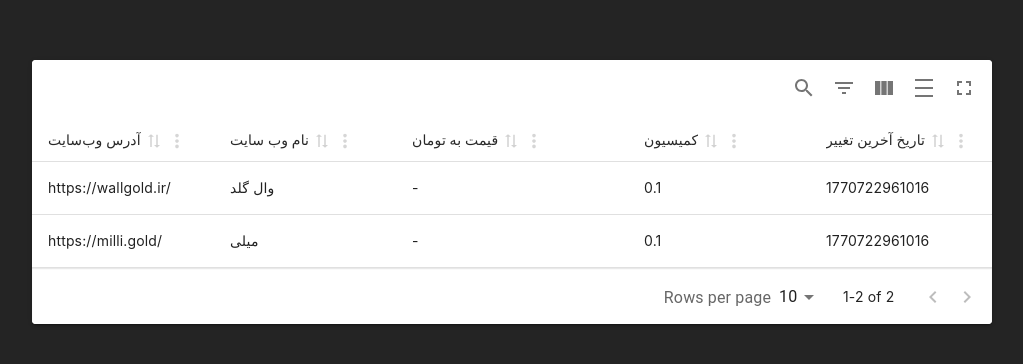
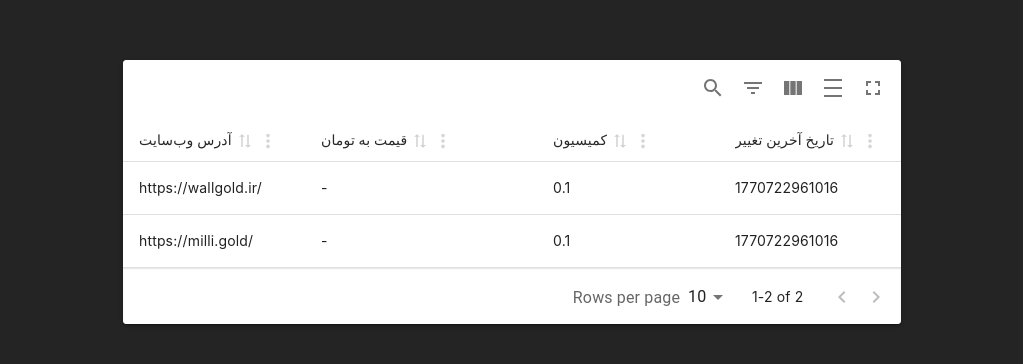
Before and after one commit to Pourghannad/gold-price-arbitrage, a React (Vite) app: page / in a window 1280 px wide. Shown: the part 208-572 px from the top of the page, without its empty margins (128-1151 px from the left). Built offline with nearby package versions, Linux system fonts and the light colour scheme; no server answers; a web font is replaced by a local one.

Commit message:
remove name column in table

```diff
--- a/src/App.tsx
+++ b/src/App.tsx
@@ -20,14 +20,12 @@ function App() {
         data={[
           {
             website: "https://wallgold.ir/",
-            name: "وال گلد",
             priceIRT: dataWallGold?.result?.price,
             commission: 0.1,
             last_modified: new Date().getTime(),
           },
           {
             website: "https://milli.gold/",
-            name: "میلی",
             priceIRT: dataMili?.price * 100,
             commission: 0.1,
             last_modified: new Date().getTime(),
--- a/src/components/Table/Table.tsx
+++ b/src/components/Table/Table.tsx
@@ -13,11 +13,6 @@ const Table = ({data}: ITable) => {
       {
         accessorKey: 'website',
         header: 'آدرس وب‌سایت',
-        size: 150,
-      },
-      {
-        accessorKey: 'name',
-        header: 'نام وب سایت',
         size: 150,
       },
       {
--- a/src/components/Table/types.ts
+++ b/src/components/Table/types.ts
@@ -1,6 +1,5 @@
 export type IGoldPrice = {
   website: string;
-  name: string;
   priceIRT: number;
   commission: number;
   last_modified: number;
```
Also changed, not shown: 1 other file (tests, documents, lock files or other folders).
